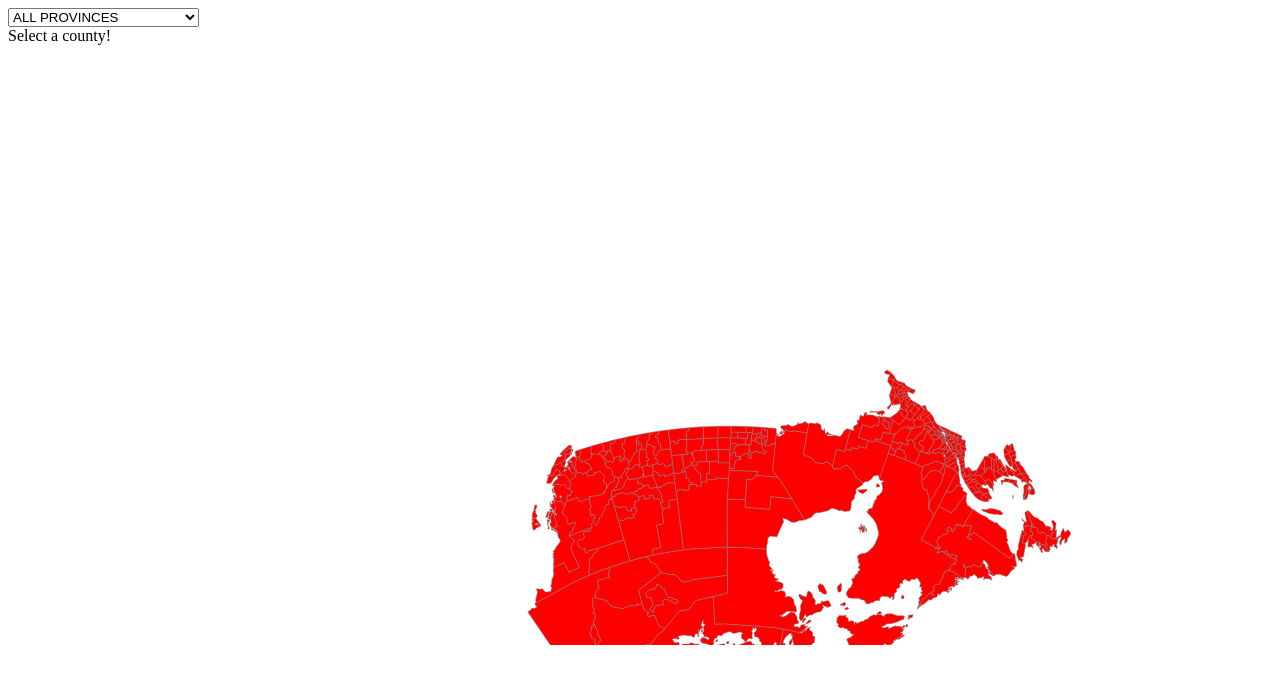
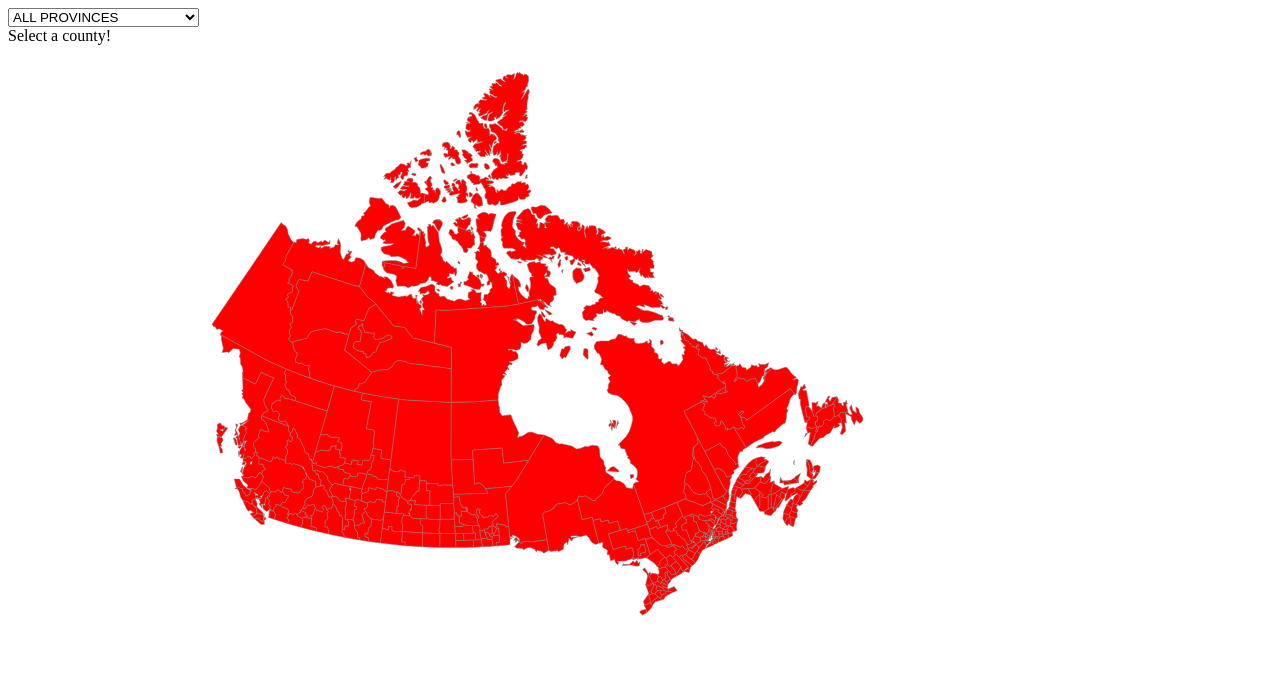
Before and after one commit to fakebenjay/nationwide-counties, a plain HTML site: page canada.html in a window 1280 px wide. Drawn offline with Linux system fonts and the light colour scheme.

Commit message:
better canada

```diff
--- a/canada.html
+++ b/canada.html
@@ -36,16 +36,16 @@
  						      .attr("width", w)
  						      .attr("height", h);
 
-      function scale (scaleFactor,width,height) {
+      function scale(scaleFactor, width, height) {
         return d3.geoTransform({
                     point: function(x, y) {
-                    this.stream.point( (x - width/2) * scaleFactor + width/2 , (y - height/2) * scaleFactor + height/2);
+                    this.stream.point( (x - width/2) * scaleFactor + width/4 , -(y - height/2) * scaleFactor + height);
                   }
               });
       }
 
       //Define Geopath
-      var path = d3.geoPath().projection(scale(0.05,w,h))
+      var path = d3.geoPath().projection(scale(0.06,w,h))
 
       // //Load in GeoJSON data
 			// d3.json("us-states.json", function(json) {
```
